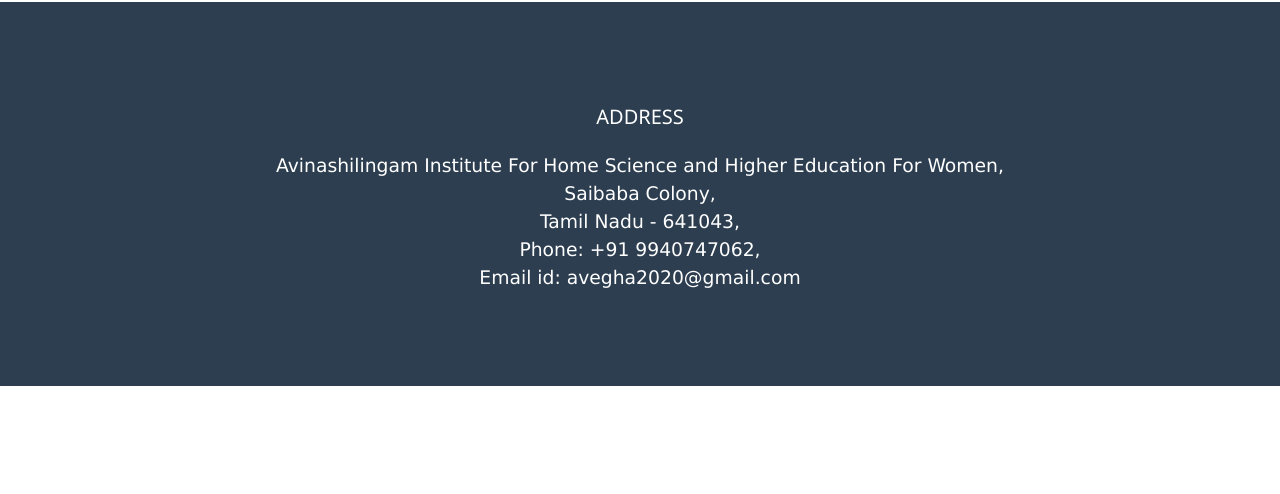
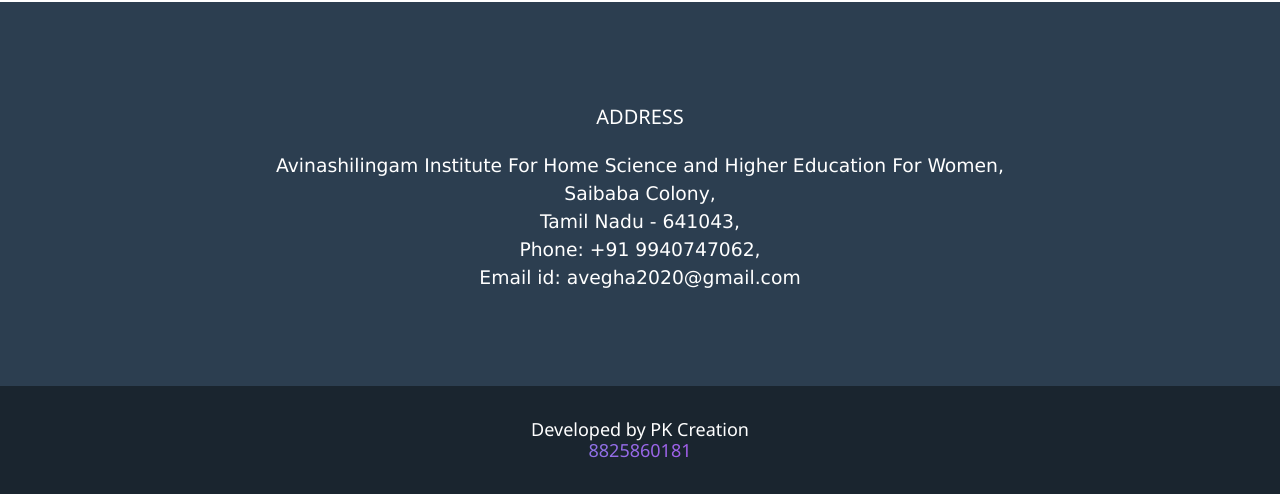
Before and after one commit to tppraveen/avega2k, a plain HTML site: page index.html in a window 1280 px wide. Shown: the part 4998-5492 px from the top of the page. Before the commit the page ends 5384 px from the top, so only its background shows below. Drawn offline with nearby package versions, Linux system fonts and the light colour scheme.

Commit message:
Update index.html

```diff
--- a/index.html
+++ b/index.html
@@ -789,6 +789,14 @@
         </div>
       </div>
       </div></div></div></div>
+
+    <div class="copyright py-4 text-center text-white">
+      <div class="container">
+        <H5>Developed by PK Creation<br />
+          <div class="it"> 8825860181</div>
+        </h5>
+      </div>
+    </div>
     </footer>
 <style type="text/css">
   #closeid{
```
